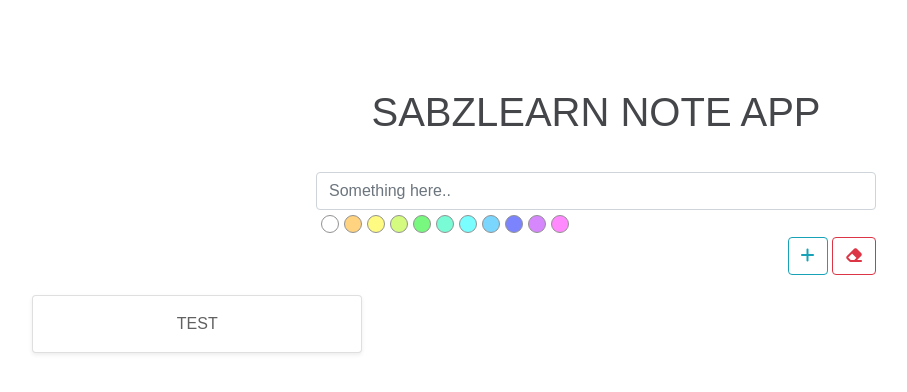
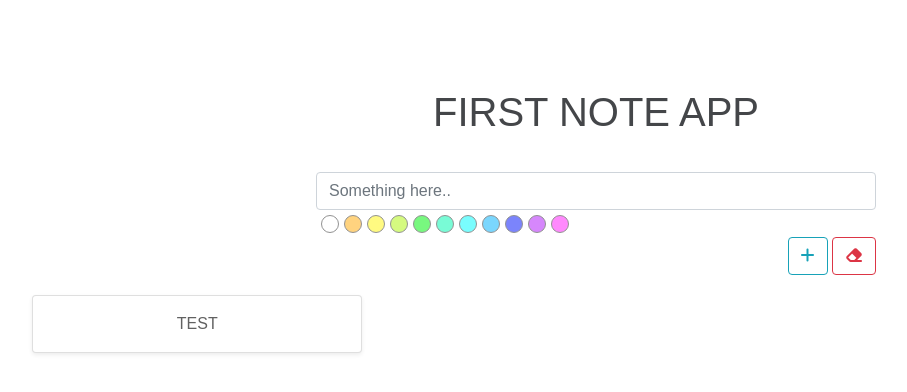
Before and after one commit to rezaeghbali/sample1, a plain HTML site: page index.html in a window 1280 px wide. Shown: the whole page, without its empty margins (44-951 px from the left). Drawn offline with Linux system fonts and the light colour scheme.

Commit message:
new commit3

```diff
--- a/index.html
+++ b/index.html
@@ -17,7 +17,7 @@
     <!-- INPUT -->
     <section id="home">
       <div class="container">
-        <div class="header upper">SabzLearn Note App</div>
+        <div class="header upper">First Note App</div>
 
         <br><br>
         <div class="flex row-gt-sm">
```
